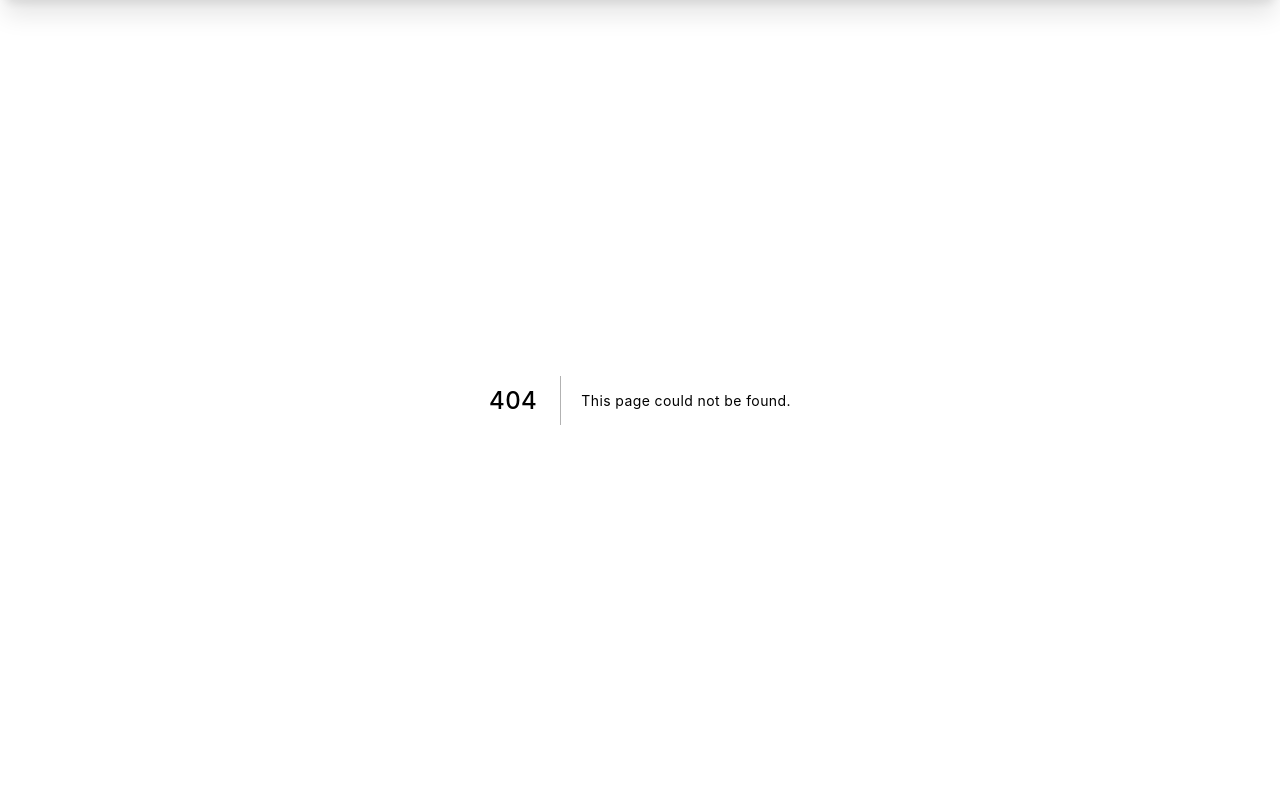
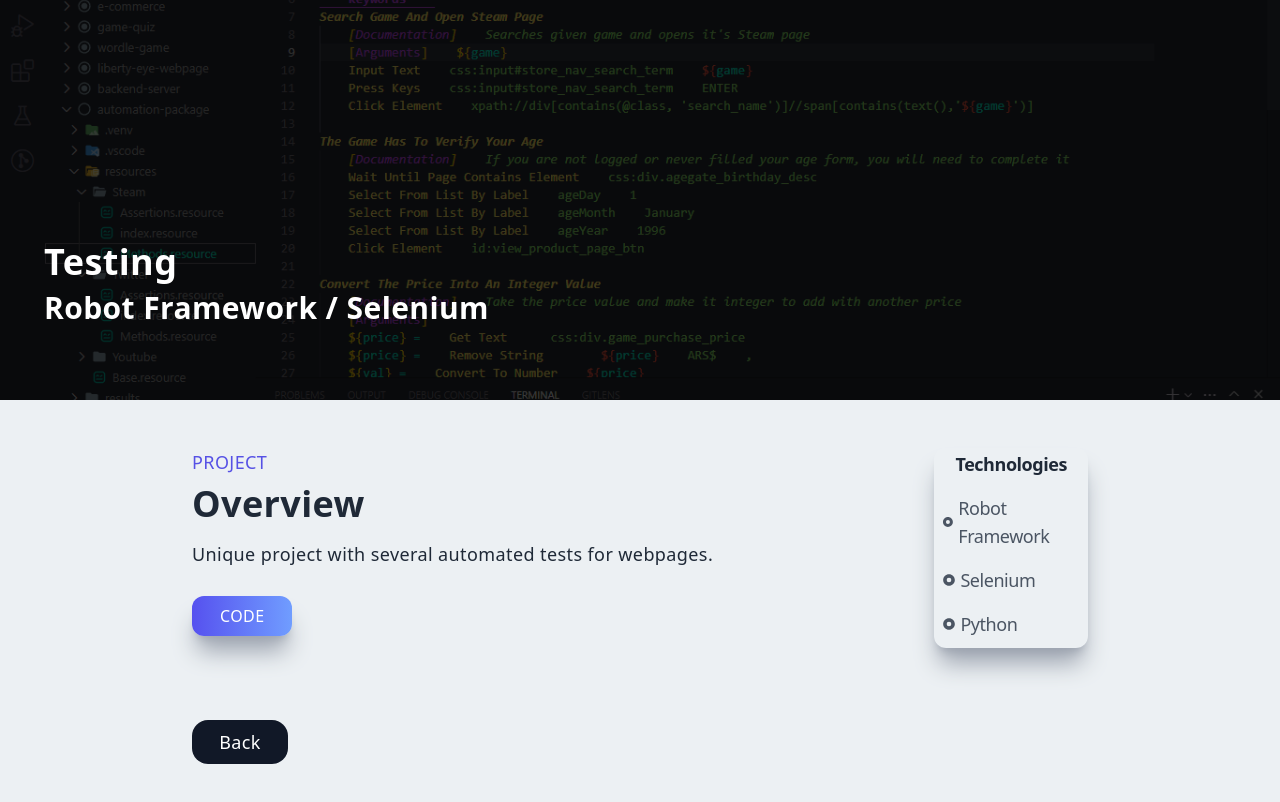
Before and after one commit to agustinpetrillo/portfolio, a Next.js app: page /Testing in a window 1280 px wide. Before the commit this address had no page. Shown: the top 802 px of the page. Built offline with nearby package versions, Linux system fonts and the light colour scheme.

Commit message:
added translations to testing projects

```diff
--- a/layout/layout.tsx
+++ b/layout/layout.tsx
@@ -17,6 +17,7 @@ const Layout = ({ children }: Props) => {
     "/NetflixClone",
     "/Ecommerce",
     "/WordleGame",
+    "/Testing",
   ];
   return (
     <>
--- /dev/null
+++ b/pages/Testing.tsx
@@ -0,0 +1,83 @@
+import Image from "next/image";
+import Background from "../components/Background";
+import Container from "../components/Container";
+import testing from "../public/assets/projects/testing.png";
+import Link from "next/link";
+import { RiRadioButtonFill } from "react-icons/ri";
+import en from "../translations/testing/en.json";
+import es from "../translations/testing/es.json";
+import { useRouter } from "next/router";
+import { useEffect } from "react";
+
+const FocusAgency = () => {
+  const router = useRouter();
+  const { locale } = router;
+  const translate = locale === "en" ? en : es;
+  useEffect(() => {
+    document.title = translate.title;
+  }, []);
+  return (
+    <Background className="min-h-0">
+      <div className="w-full h-[50vh] relative">
+        <div className="absolute top-0 left-0 w-full h-[50vh] bg-black/75">
+          <Image
+            src={testing}
+            alt="/"
+            layout="fill"
+            objectFit="cover"
+            className="absolute -z-10"
+          />
+          <div className="absolute top-[70%] max-w-[1240px] w-full left-[50%] right-[50%] translate-x-[-50%] translate-y-[-50%] text-white z-10 p-2 px-6">
+            <h2 className="py-2">Testing</h2>
+            <h3>Robot Framework / Selenium</h3>
+          </div>
+        </div>
+      </div>
+      <Container className="grid min-h-0 gap-8 px-8 py-12 text-center md:grid-cols-5 md:text-start lg:px-0">
+        <div className="col-span-4">
+          <p className="uppercase text-[#5651e5] pb-2">{translate.first}</p>
+          <h2 className="pb-4">{translate.second}</h2>
+          <p>{translate.description}</p>
+          <div className="py-5 md:py-3">
+            <a
+              href="https://github.com/agustinpetrillo/e-commerce"
+              target="_blank"
+              rel="noreferrer"
+            >
+              <button className="py-2 mt-4 mr-8 duration-300 ease-in-out px-7 hover:scale-110">
+                {translate.code}
+              </button>
+            </a>
+          </div>
+        </div>
+        <div className="flex items-center justify-center col-span-4 px-2 shadow-xl md:col-span-1 shadow-gray-400 rounded-xl">
+          <div>
+            <p className="pb-2 font-bold tracking-tight text-center">
+              {translate.tecnologies}
+            </p>
+            <div className="grid grid-cols-3 md:grid-cols-1">
+              <p className="flex items-center py-2 tracking-tight text-gray-600">
+                <RiRadioButtonFill className="pr-1" /> Robot Framework
+              </p>
+              <p className="flex items-center py-2 tracking-tight text-gray-600">
+                <RiRadioButtonFill className="pr-1" /> Selenium
+              </p>
+              <p className="flex items-center py-2 tracking-tight text-gray-600">
+                <RiRadioButtonFill className="pr-1" /> Python
+              </p>
+            </div>
+          </div>
+        </div>
+        <Link href="/#projects">
+          <div className="pt-10">
+            <p className="flex items-center justify-center w-24 py-2 text-white duration-200 ease-in-out bg-gray-900 cursor-pointer rounded-2xl hover:scale-105">
+              {translate.back}
+            </p>
+          </div>
+        </Link>
+      </Container>
+    </Background>
+  );
+};
+
+export default FocusAgency;
--- /dev/null
+++ b/translations/testing/en.json
@@ -0,0 +1,9 @@
+{
+  "first": "Project",
+  "second": "Overview",
+  "description": "Unique project with several automated tests for webpages.",
+  "back": "Back",
+  "code": "Code",
+  "tecnologies": "Technologies",
+  "title": "Portfolio A.P Projects"
+}
--- /dev/null
+++ b/translations/testing/es.json
@@ -0,0 +1,9 @@
+{
+  "first": "Proyecto",
+  "second": "Desarrollo",
+  "description": "Único proyecto con varios tests automatizados de páginas web.",
+  "back": "Atras",
+  "code": "Codigo",
+  "tecnologies": "Tecnologías",
+  "title": "Portafolio A.P - Proyectos"
+}
```
